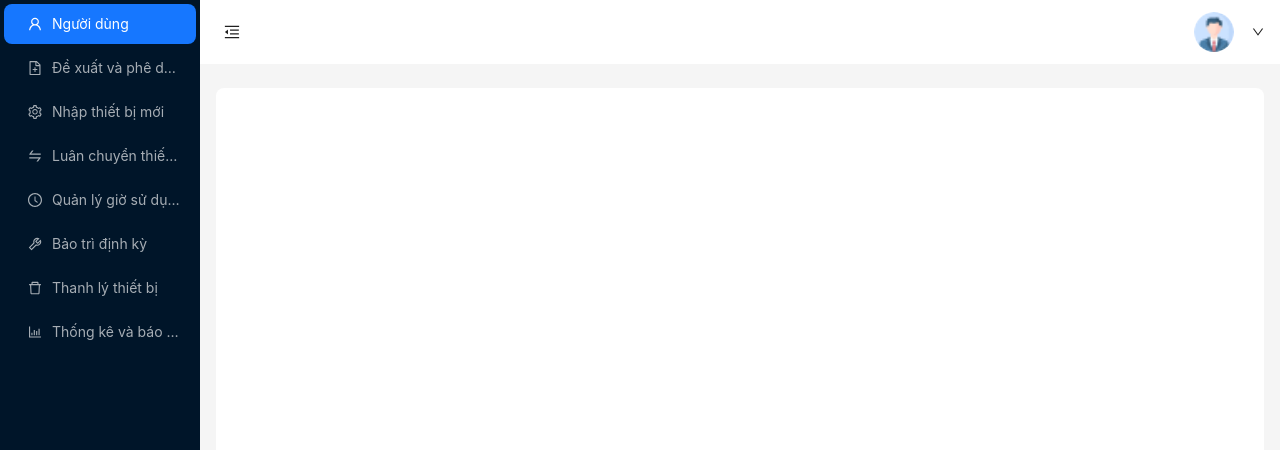
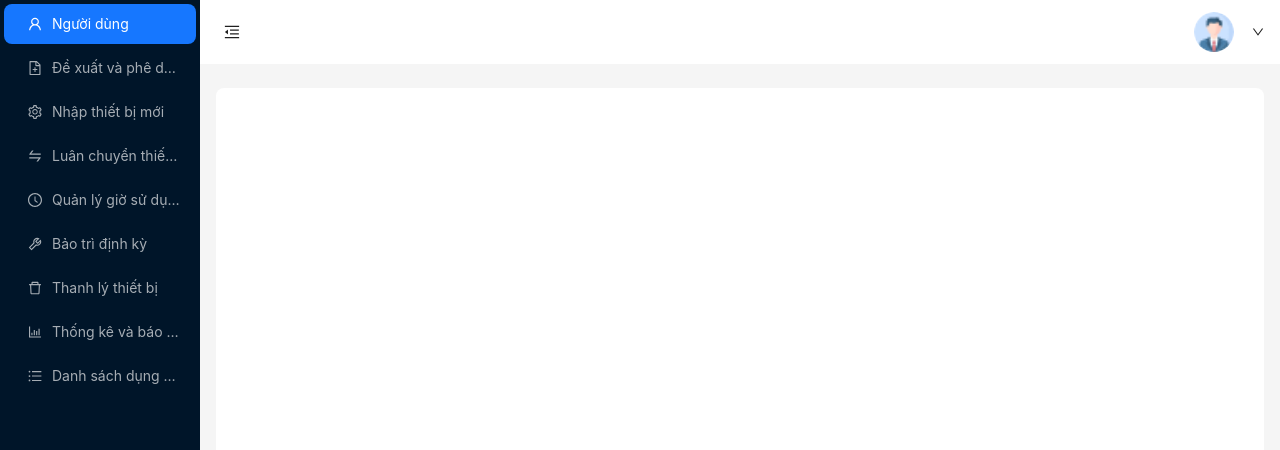
Before and after one commit to nga13032003/lab-equip-manage, a React (Create React App) app: page / in a window 1280 px wide. Shown: the top 450 px of the page. Built offline with nearby package versions, Linux system fonts and the light colour scheme.

Commit message:
commit page home

```diff
--- a/src/components/Home/Home.js
+++ b/src/components/Home/Home.jsx
@@ -3,7 +3,6 @@ import {
   MenuFoldOutlined,
   MenuUnfoldOutlined,
   SettingOutlined,
-  KeyOutlined,
   FileAddOutlined,
   SwapOutlined,
   ClockCircleOutlined,
@@ -12,6 +11,7 @@ import {
   BarChartOutlined,
   UserOutlined,
   DownOutlined,
+  UnorderedListOutlined,
 } from '@ant-design/icons';
 import { Button, Layout, Menu, Dropdown, theme } from 'antd';
 import { useNavigate } from 'react-router-dom';
@@ -27,11 +27,14 @@ const App = () => {
     token: { colorBgContainer, borderRadiusLG },
   } = theme.useToken();
 
-
   const menuItems = [
     {
       label: (
-        <Button type="text" onClick={() => window.location.href = 'https://www.antgroup.com'} style={{ width: '100%' }}>
+        <Button
+          type="text"
+          onClick={() => window.location.href = 'https://www.antgroup.com'}
+          style={{ width: '100%' }}
+        >
           Hồ sơ cá nhân
         </Button>
       ),
@@ -39,7 +42,11 @@ const App = () => {
     },
     {
       label: (
-        <Button type="text" onClick={() => window.location.href = 'https://www.aliyun.com'} style={{ width: '100%' }}>
+        <Button
+          type="text"
+          onClick={() => window.location.href = 'https://www.aliyun.com'}
+          style={{ width: '100%' }}
+        >
           Thiết lập tài khoản
         </Button>
       ),
@@ -79,11 +86,6 @@ const App = () => {
               icon: <UserOutlined />,
               label: 'Người dùng',
             },
-            // {
-            //   key: '2',
-            //   icon: <KeyOutlined />,
-            //   label: 'Thay đổi mật khẩu',
-            // },
             {
               key: '2',
               icon: <FileAddOutlined />,
@@ -119,6 +121,12 @@ const App = () => {
               icon: <BarChartOutlined />,
               label: 'Thống kê và báo cáo',
             },
+            {
+              key: '9',
+              icon: <UnorderedListOutlined />,
+              label: 'Danh sách dụng cụ và thiết bị',
+              // onClick: () => navigate('/equipment-list'),
+            },
           ]}
         />
       </Sider>
@@ -144,7 +152,11 @@ const App = () => {
             }}
           />
           <Dropdown menu={{ items: menuItems }} trigger={['click']}>
-            <Button type="text" onClick={(e) => e.preventDefault()} style={{ display: 'flex', alignItems: 'center' }}>
+            <Button
+              type="text"
+              onClick={(e) => e.preventDefault()}
+              style={{ display: 'flex', alignItems: 'center' }}
+            >
               <img
                 src={profileImage}
                 alt="Profile"
@@ -163,7 +175,7 @@ const App = () => {
             borderRadius: borderRadiusLG,
           }}
         >
-          {/* Nội dung chính ở đây */}
+          {/* Main content here */}
         </Content>
         <Footer className="custom-footer">
           <strong>ỨNG DỤNG WEB QUẢN LÝ THIẾT BỊ, DỤNG CỤ TẠI PHÒNG THÍ NGHIỆM</strong><br />
```
Also changed, not shown: src/components/AuthFooter/AuthFooter.jsx (added), src/components/AuthFooter/AuthFooter.scss (added).
